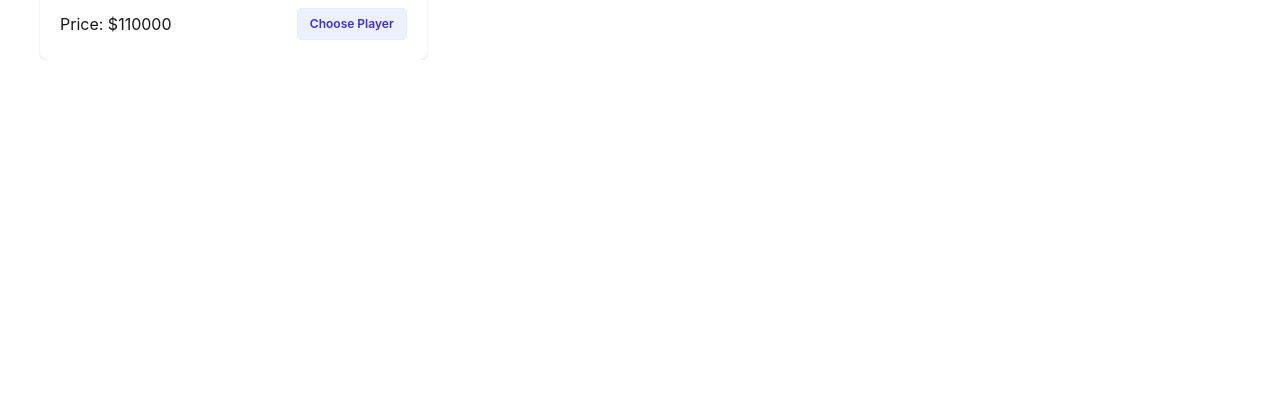
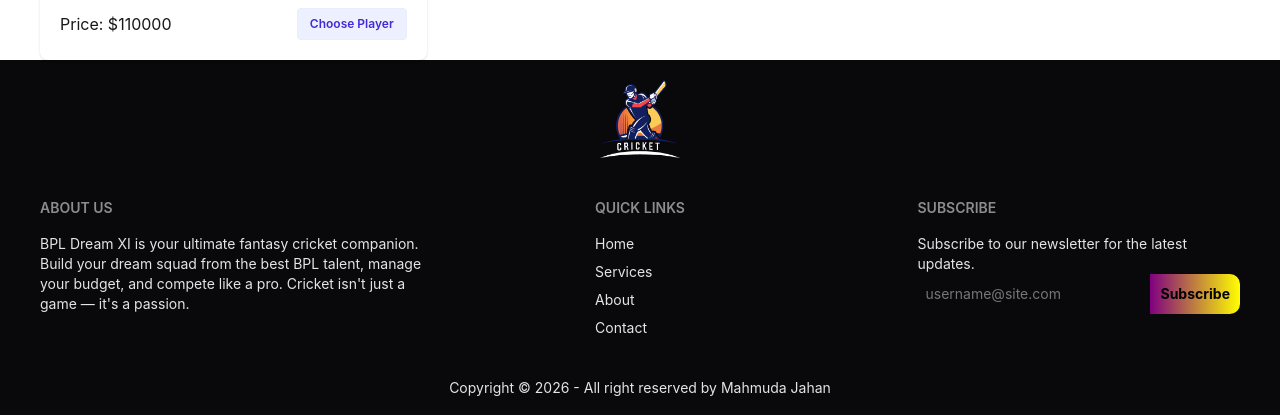
Before and after one commit to MahmudaJahan99/BPL-Dream-Team, a React (Vite) app: page / in a window 1280 px wide. Shown: the part 5708-6123 px from the top of the page. Before the commit the page ends 5768 px from the top, so only its background shows below. Built offline with nearby package versions, Linux system fonts and the light colour scheme.

Commit message:
footer added

```diff
--- a/src/App.jsx
+++ b/src/App.jsx
@@ -6,6 +6,7 @@ import Players from './components/Players/Players'
 import { PlayersContext } from './components/PlayersContext'
 import Loader from './components/ui/Loader'
 import { toast, Bounce, ToastContainer } from 'react-toastify'
+import Footer from './components/Footer/Footer'
 
 const fetchPlayers = async () => {
   const res = await fetch("/players.json")
@@ -92,6 +93,8 @@ function App() {
         </main>
 
       </PlayersContext.Provider>
+
+      <Footer />
       <ToastContainer />
     </>
   )
--- /dev/null
+++ b/src/components/Footer/Footer.jsx
@@ -0,0 +1,44 @@
+import footer from "../../assets/images/logo-footer.png"
+const Footer = () => {
+    return (
+        <div className="bg-neutral text-neutral-content py-5">
+            <div class="footer footer-horizontal footer-center  max-w-300 mx-auto pb-10">
+                <img src={footer} alt="Logo" className="w-20" />
+            </div>
+
+            <div class="footer sm:footer-horizontal max-w-300 mx-auto grid grid-cols-1 lg:grid-cols-3 pb-10">
+                <nav>
+                    <h6 class="footer-title">About Us</h6>
+                    <p>BPL Dream XI is your ultimate fantasy cricket companion. Build your dream squad from the best BPL talent, manage your budget, and compete like a pro. Cricket isn't just a game — it's a passion.</p>
+                </nav>
+                <nav className="justify-self-center">
+                    <h6 class="footer-title">Quick Links</h6>
+                    <a class="link link-hover">Home</a>
+                    <a class="link link-hover">Services</a>
+                    <a class="link link-hover">About</a>
+                    <a class="link link-hover">Contact</a>
+                </nav>
+                <form className="justify-self-end">
+                    <h6 class="footer-title">Subscribe</h6>
+                    <fieldset class="w-80">
+                        <label>Subscribe to our newsletter for the latest updates.</label>
+                        <div class="join">
+                            <input
+                                type="text"
+                                placeholder="username@site.com"
+                                class="p-2 join-item" />
+                            <button className="footer-btn join-item">Subscribe</button>
+                        </div>
+                    </fieldset>
+                </form>
+            </div>
+            <footer class="footer sm:footer-horizontal footer-center">
+                <aside>
+                    <p>Copyright © {new Date().getFullYear()} - All right reserved by Mahmuda Jahan</p>
+                </aside>
+            </footer>
+        </div>
+    );
+};
+
+export default Footer;
--- a/src/components/Players/AvailablePlayers/AvailablePlayers.jsx
+++ b/src/components/Players/AvailablePlayers/AvailablePlayers.jsx
@@ -8,7 +8,7 @@ const AvailablePlayers = () => {
 
 
     return (
-        <div className="grid md:grid-cols-3 gap-5">
+        <div className="grid md:grid-cols-2 lg:grid-cols-3 gap-5">
             {playersData.map(player => {
                 // ✅ Per-player disabled check instead of a single global flag
                 const isSelected = selectPlayer?.some(p => p.playerName === player.playerName)
--- a/src/index.css
+++ b/src/index.css
@@ -8,3 +8,12 @@
     color: black;
     font-weight: 700;
 }
+
+.footer-btn {
+     background: linear-gradient(to right, purple, yellow);
+    padding: 10px;
+    border-top-right-radius: 10px;
+    border-bottom-right-radius: 10px;
+    color: black;
+    font-weight: 700;
+}
```
